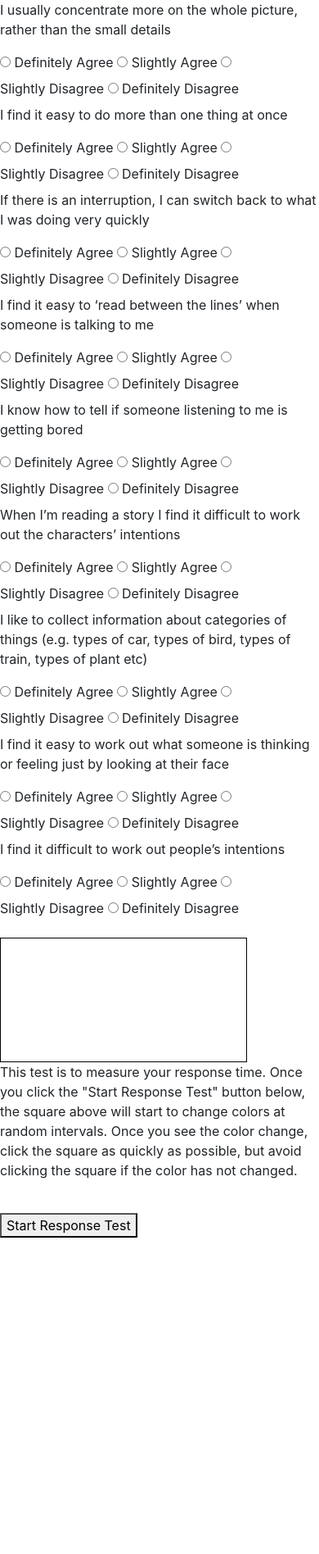
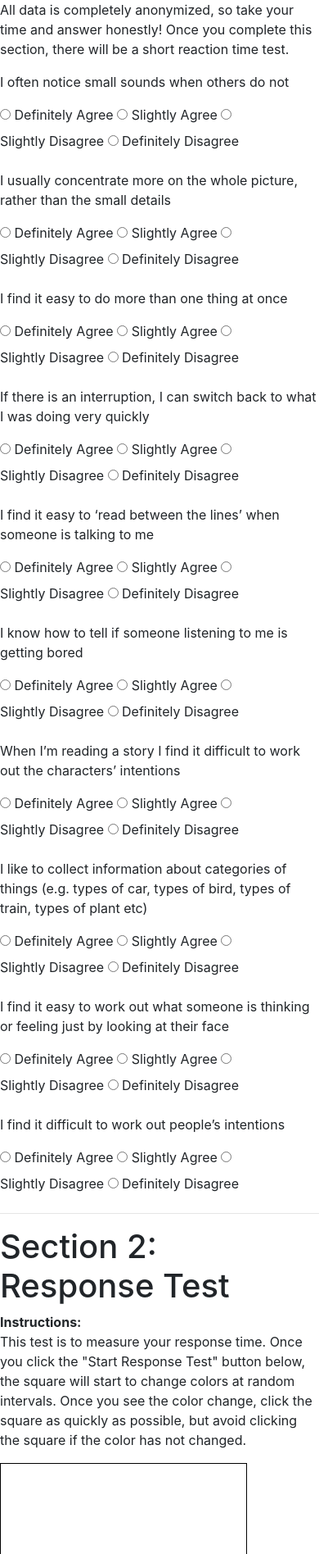
Before and after one commit to EthanDayley/aq-10-response-test, a plain HTML site: page index.html in a window 390 px wide. Shown: the part 104-2000 px from the top of the page at 82% size. Before the commit the page ends 1614 px from the top, so only its background shows below. Drawn offline with nearby package versions, Linux system fonts and the light colour scheme.

Commit message:
Better mobile styling

```diff
--- a/index.html
+++ b/index.html
@@ -3,6 +3,8 @@
         <title>Reaction Test Biol 3050</title>
 
         <link rel="stylesheet" href="https://cdn.jsdelivr.net/npm/bootstrap@4.0.0/dist/css/bootstrap.min.css" integrity="sha384-Gn5384xqQ1aoWXA+058RXPxPg6fy4IWvTNh0E263XmFcJlSAwiGgFAW/dAiS6JXm" crossorigin="anonymous">
+
+        <meta name="viewport" content="width=device-width, initial-scale=1, shrink-to-fit=no">
 
 
         <script src="https://ajax.googleapis.com/ajax/libs/jquery/3.6.3/jquery.min.js"></script>
@@ -120,8 +122,19 @@
     </head>
 
     <body>
+        <h1>Section 1: Questions</h1>
+        <!-- AQ-10 test instructions -->
+        <b>Instructions:</b>
+        <p>
+            These questions evaluate a set of personality traits.
+            All data is completely anonymized, so take your time and answer honestly!
+            Once you complete this section, there will be a short reaction time test.
+        </p>
+
         <form id="aq-form">
+
             <!--Question 1-->
+            <div class="form-group">
                 <p>I often notice small sounds when others do not</p>
                 <input type="radio" id="aq-1-op-1" name="aq-1" value="1"/>
                 <label for="aq-1-op-1">Definitely Agree</label>
@@ -134,8 +147,10 @@
 
                 <input type="radio" id="aq-1-op-4" name="aq-1" value="0"/>
                 <label for="aq-1-op-4">Definitely Disagree</label>
+            </div>
 
             <!--Question 2-->
+            <div class="form-group">
                 <p>I usually concentrate more on the whole picture, rather than the small details </p>
                 <input type="radio" id="aq-2-op-1" name="aq-2" value="0"/>
                 <label for="aq-2-op-1">Definitely Agree</label>
@@ -148,8 +163,10 @@
 
                 <input type="radio" id="aq-2-op-4" name="aq-2" value="1"/>
                 <label for="aq-2-op-4">Definitely Disagree</label>
+            </div>
 
             <!--Question 3-->
+            <div class="form-group">
                 <p>I find it easy to do more than one thing at once</p>
                 <input type="radio" id="aq-3-op-1" name="aq-3" value="0"/>
                 <label for="aq-3-op-1">Definitely Agree</label>
@@ -162,8 +179,10 @@
 
                 <input type="radio" id="aq-3-op-4" name="aq-3" value="1"/>
                 <label for="aq-3-op-4">Definitely Disagree</label>
+            </div>
 
             <!--Question 4-->
+            <div class="form-group">
                 <p>If there is an interruption, I can switch back to what I was doing very quickly </p>
                 <input type="radio" id="aq-4-op-1" name="aq-4" value="0"/>
                 <label for="aq-4-op-1">Definitely Agree</label>
@@ -176,8 +195,10 @@
 
                 <input type="radio" id="aq-4-op-4" name="aq-4" value="1"/>
                 <label for="aq-4-op-4">Definitely Disagree</label>
+            </div>
 
             <!--Question 5-->
+            <div class="form-group">
                 <p>I find it easy to ‘read between the lines’ when someone is talking to me</p>
                 <input type="radio" id="aq-5-op-1" name="aq-5" value="0"/>
                 <label for="aq-5-op-1">Definitely Agree</label>
@@ -190,8 +211,10 @@
 
                 <input type="radio" id="aq-5-op-4" name="aq-5" value="1"/>
                 <label for="aq-5-op-4">Definitely Disagree</label>
+            </div>
 
             <!--Question 6-->
+            <div class="form-group">
                 <p>I know how to tell if someone listening to me is getting bored</p>
                 <input type="radio" id="aq-6-op-1" name="aq-6" value="0"/>
                 <label for="aq-6-op-1">Definitely Agree</label>
@@ -204,8 +227,10 @@
 
                 <input type="radio" id="aq-6-op-4" name="aq-6" value="1"/>
                 <label for="aq-6-op-4">Definitely Disagree</label>
+            </div>
 
             <!--Question 7-->
+            <div class="form-group">
                 <p>When I’m reading a story I find it difficult to work out the characters’ intentions </p>
                 <input type="radio" id="aq-7-op-1" name="aq-7" value="1"/>
                 <label for="aq-7-op-1">Definitely Agree</label>
@@ -218,8 +243,10 @@
 
                 <input type="radio" id="aq-7-op-4" name="aq-7" value="0"/>
                 <label for="aq-7-op-4">Definitely Disagree</label>
+            </div>
 
             <!--Question 8-->
+            <div class="form-group">
                 <p>I like to collect information about categories of things (e.g. types of car, types of bird, types of train, types of plant etc) </p>
                 <input type="radio" id="aq-8-op-1" name="aq-8" value="1"/>
                 <label for="aq-8-op-1">Definitely Agree</label>
@@ -232,8 +259,10 @@
 
                 <input type="radio" id="aq-8-op-4" name="aq-8" value="0"/>
                 <label for="aq-8-op-4">Definitely Disagree</label>
+            </div>
 
             <!--Question 9-->
+            <div class="form-group">
                 <p>I find it easy to work out what someone is thinking or feeling just by looking at their face </p>
                 <input type="radio" id="aq-9-op-1" name="aq-9" value="0"/>
                 <label for="aq-9-op-1">Definitely Agree</label>
@@ -246,8 +275,10 @@
 
                 <input type="radio" id="aq-9-op-4" name="aq-9" value="1"/>
                 <label for="aq-9-op-4">Definitely Disagree</label>
+            </div>
 
             <!--Question 10-->
+            <div class="form-group">
                 <p>I find it difficult to work out people’s intentions</p>
                 <input type="radio" id="aq-10-op-1" name="aq-10" value="1"/>
                 <label for="aq-10-op-1">Definitely Agree</label>
@@ -260,7 +291,21 @@
 
                 <input type="radio" id="aq-10-op-4" name="aq-10" value="0"/>
                 <label for="aq-10-op-4">Definitely Disagree</label>
+            </div>
         </form>
+
+
+        <hr/>
+
+        <h1>Section 2: Response Test</h1>
+
+        <!-- Response test instructions -->
+        <b>Instructions:</b>
+        <p>
+            This test is to measure your response time.
+            Once you click the "Start Response Test" button below, the square will start to change colors at random intervals.
+            Once you see the color change, click the square as quickly as possible, but avoid clicking the square if the color has not changed.
+        </p>
 
         <canvas
             style="border: 1px solid black"
@@ -268,13 +313,6 @@
         >
 
         </canvas>
-
-        <!-- Response test instructions -->
-        <p>
-            This test is to measure your response time.
-            Once you click the "Start Response Test" button below, the square above will start to change colors at random intervals.
-            Once you see the color change, click the square as quickly as possible, but avoid clicking the square if the color has not changed.
-        </p>
 
         <!-- Start response test button -->
         <br/>
```
Lines whose indentation alone changed are shown as unchanged.
